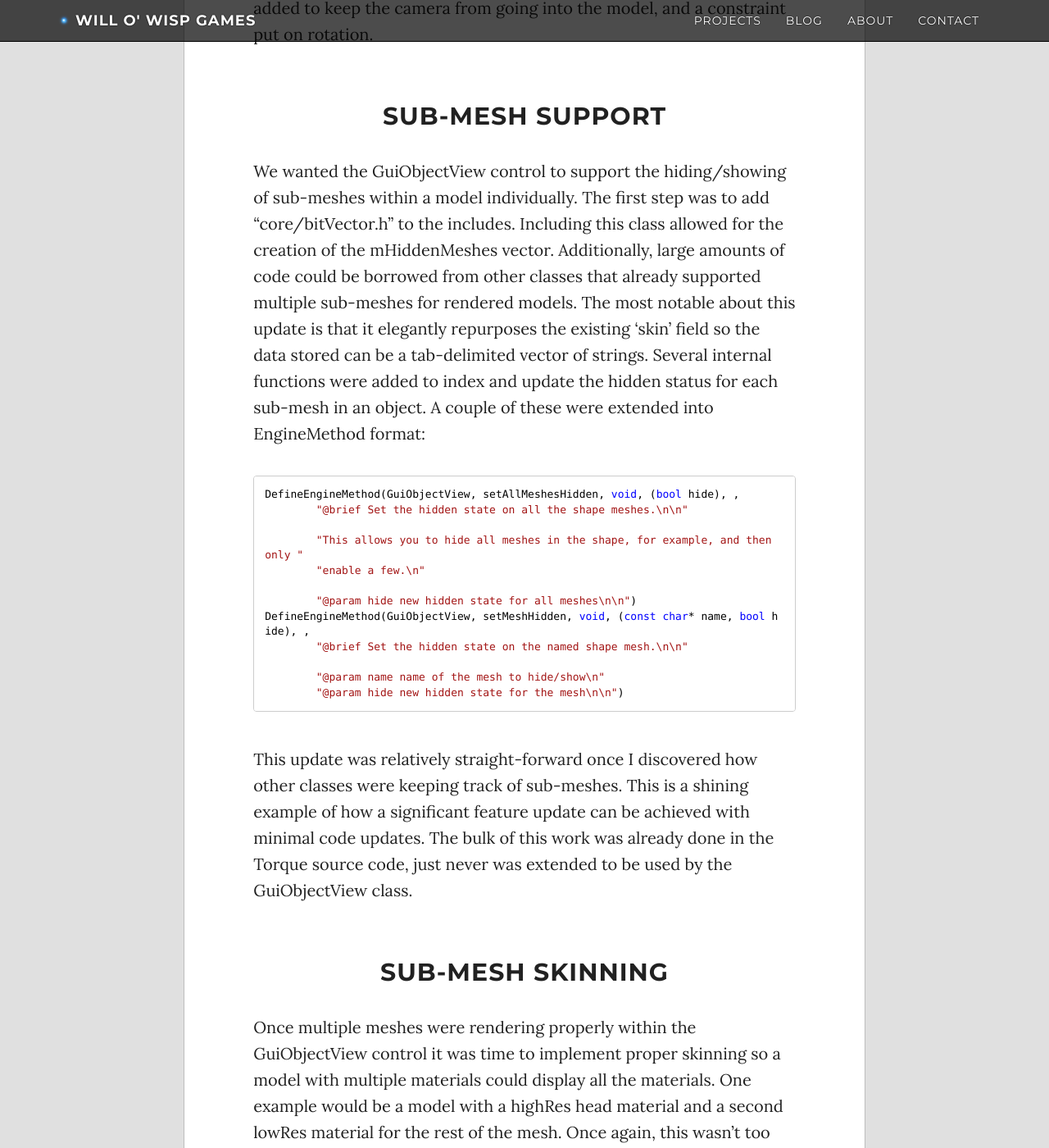
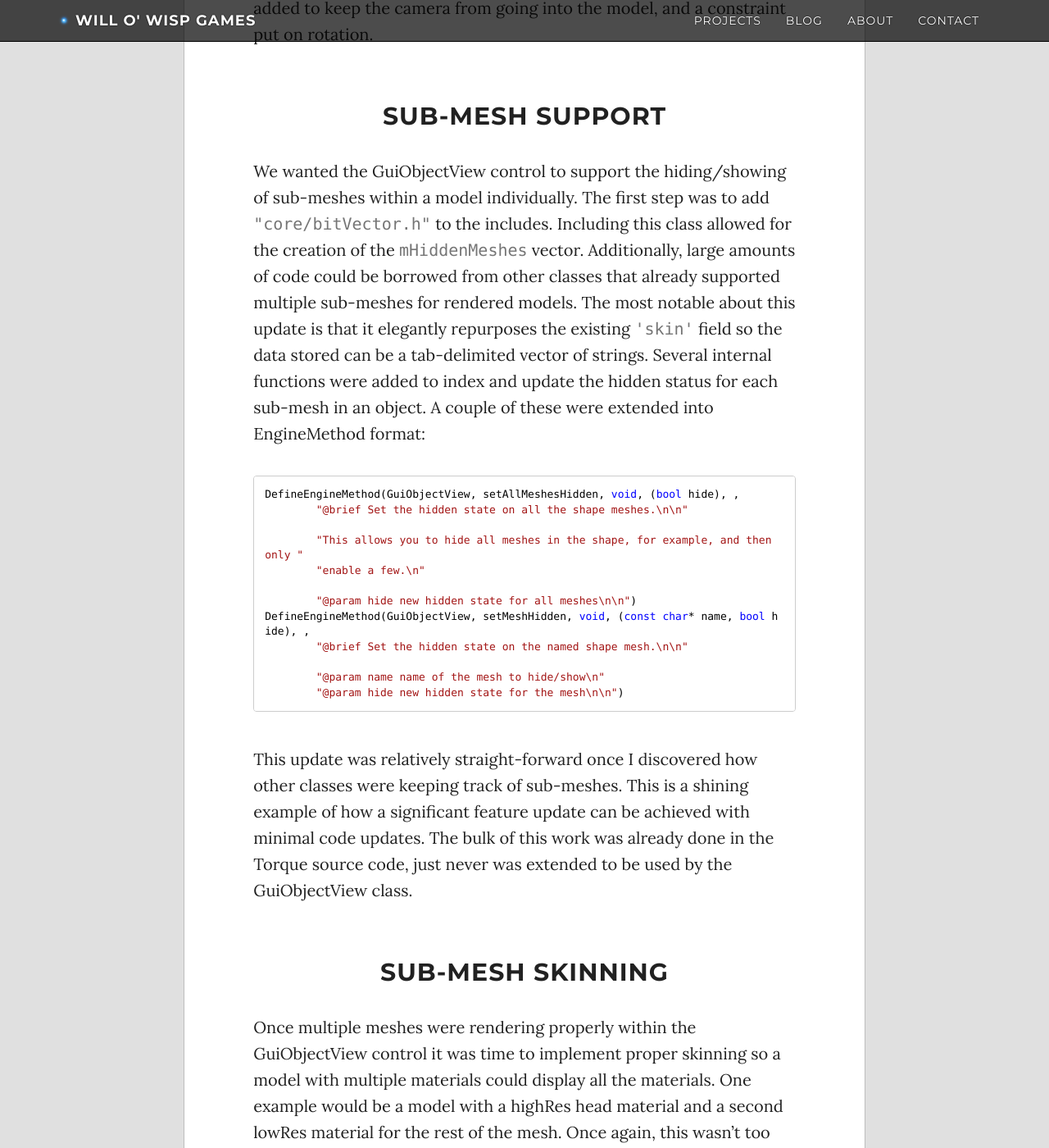
Before and after one commit to WilloWispGames/WilloWispGames.github.io, a Jekyll site: the page built from _posts/2016-09-15-ExtGuiObjView.md, in a window 1280 px wide and 1400 px high, scrolled down 1486 px. Shown: the whole window at 82% size. Built offline with Jekyll 4.4.1, drawn with Linux system fonts in a browser that asks for light colours; nearby versions of some CDN libraries; comment, search, counter and statistics services are not loaded; some of the changed lines change nothing that is shown; some of the changed text lies outside the part shown.

Commit message:
Update 2016-09-15-ExtGuiObjView.md

```diff
--- a/_posts/2016-09-15-ExtGuiObjView.md
+++ b/_posts/2016-09-15-ExtGuiObjView.md
@@ -21,7 +21,7 @@ This extension of the GuiObjectView's source code began April 5th, 2016. During
 <br>
 <br>
 <h2>Sub-mesh Support</h2>
-We wanted the GuiObjectView control to support the hiding/showing of sub-meshes within a model individually. The first step was to add "core/bitVector.h" to the includes. Including this class allowed for the creation of the mHiddenMeshes vector. Additionally, large amounts of code could be borrowed from other classes that already supported multiple sub-meshes for rendered models. The most notable about this update is that it elegantly repurposes the existing 'skin' field so the data stored can be a tab-delimited vector of strings. Several internal functions were added to index and update the hidden status for each sub-mesh in an object. A couple of these were extended into EngineMethod format:
+We wanted the GuiObjectView control to support the hiding/showing of sub-meshes within a model individually. The first step was to add <filepath>"core/bitVector.h"</filepath> to the includes. Including this class allowed for the creation of the <filepath>mHiddenMeshes</filepath> vector. Additionally, large amounts of code could be borrowed from other classes that already supported multiple sub-meshes for rendered models. The most notable about this update is that it elegantly repurposes the existing <filepath>'skin'</filepath> field so the data stored can be a tab-delimited vector of strings. Several internal functions were added to index and update the hidden status for each sub-mesh in an object. A couple of these were extended into EngineMethod format:
 
 {% highlight cpp %}
 DefineEngineMethod(GuiObjectView, setAllMeshesHidden, void, (bool hide), ,
@@ -42,7 +42,7 @@ This update was relatively straight-forward once I discovered how other classes
 <br>
 <br>
 <h2>Sub-mesh Skinning</h2>
-Once multiple meshes were rendering properly within the GuiObjectView control it was time to implement proper skinning so a model with multiple materials could display all the materials. One example would be a model with a highRes head material and a second lowRes material for the rest of the mesh. Once again, this wasn't too difficult to implement once existing functionality for other classes was reverse engineered for our purposes here. "sim/netStringTable.h" was added to the includes so that the rendered model could keep track of a list of materials, rather than just one. Again, several internal support functions were added so that skin names could be properly indexed, retrieved, and updated. The renderWorld() function had to be updated so the RenderPassManager assigned a 'shared' transform. At the end of the day, this resulted in some additional EngineMethod functions for use in script:
+Once multiple meshes were rendering properly within the GuiObjectView control it was time to implement proper skinning so a model with multiple materials could display all the materials. One example would be a model with a highRes head material and a second lowRes material for the rest of the mesh. Once again, this wasn't too difficult to implement once existing functionality for other classes was reverse engineered for our purposes here. <filepath>"sim/netStringTable.h"</filepath> was added to the includes so that the rendered model could keep track of a list of materials, rather than just one. Again, several internal support functions were added so that skin names could be properly indexed, retrieved, and updated. The <filepath>renderWorld()</filepath> function had to be updated so the RenderPassManager assigned a 'shared' transform. At the end of the day, this resulted in some additional EngineMethod functions for use in script:
 
 {% highlight cpp %}
 DefineEngineMethod(GuiObjectView, getSkinName, const char*, (), ,
```
